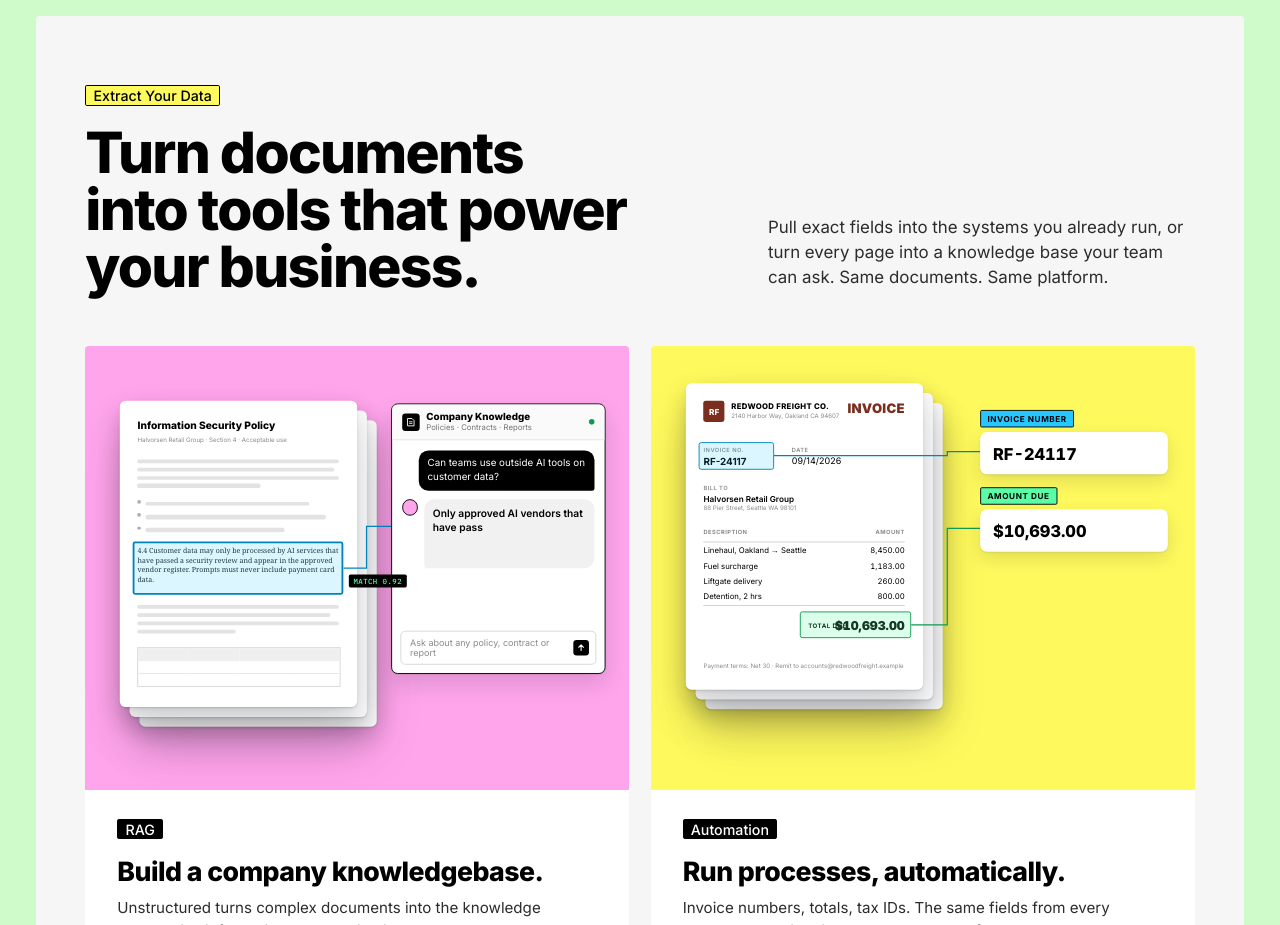
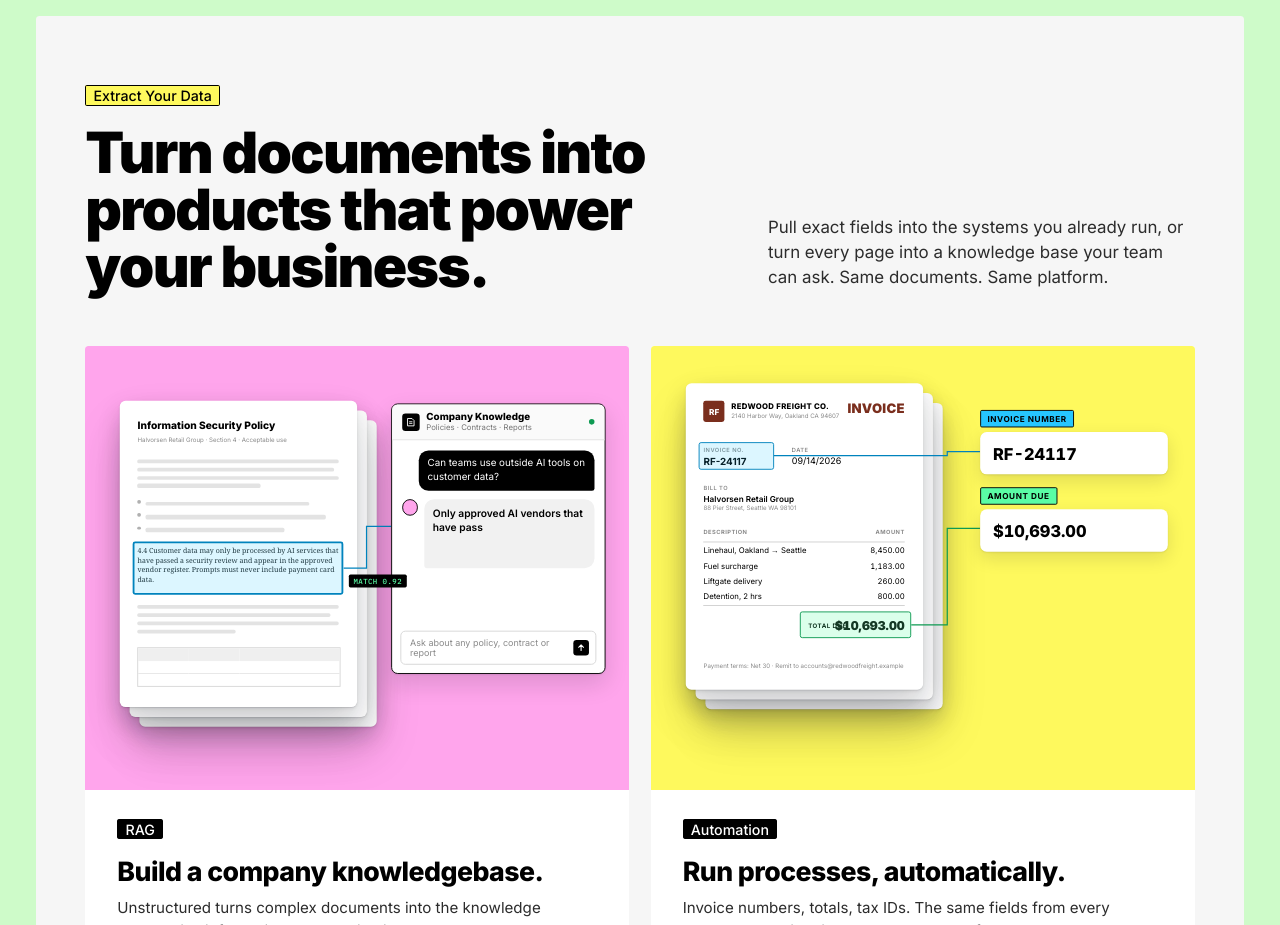
Before and after one commit to p-i-x-i-e/previews, a plain HTML site: page unstructured-homepage/index.html in a window 1280 px wide. Shown: the part 1440-2365 px from the top of the page. Drawn offline with Linux system fonts and the light colour scheme.

Commit message:
Update unstructured-homepage: extraction headline

```diff
--- a/unstructured-homepage/index.html
+++ b/unstructured-homepage/index.html
@@ -263,7 +263,7 @@ class Component extends DCLogic {
     <div style="display: flex; justify-content: space-between; align-items: flex-end; gap: 64px;">
       <div>
         <span style="padding: 1px 8px; border: 1.5px solid #000000; border-radius: 2px; background: #fef95d; font-size: 16px; font-weight: 500;">Extract Your Data</span>
-        <h2 style="margin: 24px 0 0; max-width: 680px; font-size: 64px; line-height: 1.0; font-weight: 800; letter-spacing: -0.03em">Turn documents<br>into tools that power your business.</h2>
+        <h2 style="margin: 24px 0 0; max-width: 680px; font-size: 64px; line-height: 1.0; font-weight: 900; letter-spacing: -0.03em">Turn documents into products that power your business.</h2>
       </div>
       <p style="margin: 0 0 6px; max-width: 480px; font-size: 19px; line-height: 1.5; color: #2c2c2c;">Pull exact fields into the systems you already run, or turn every page into a knowledge base your team can ask. Same documents. Same platform.</p>
     </div>
```
